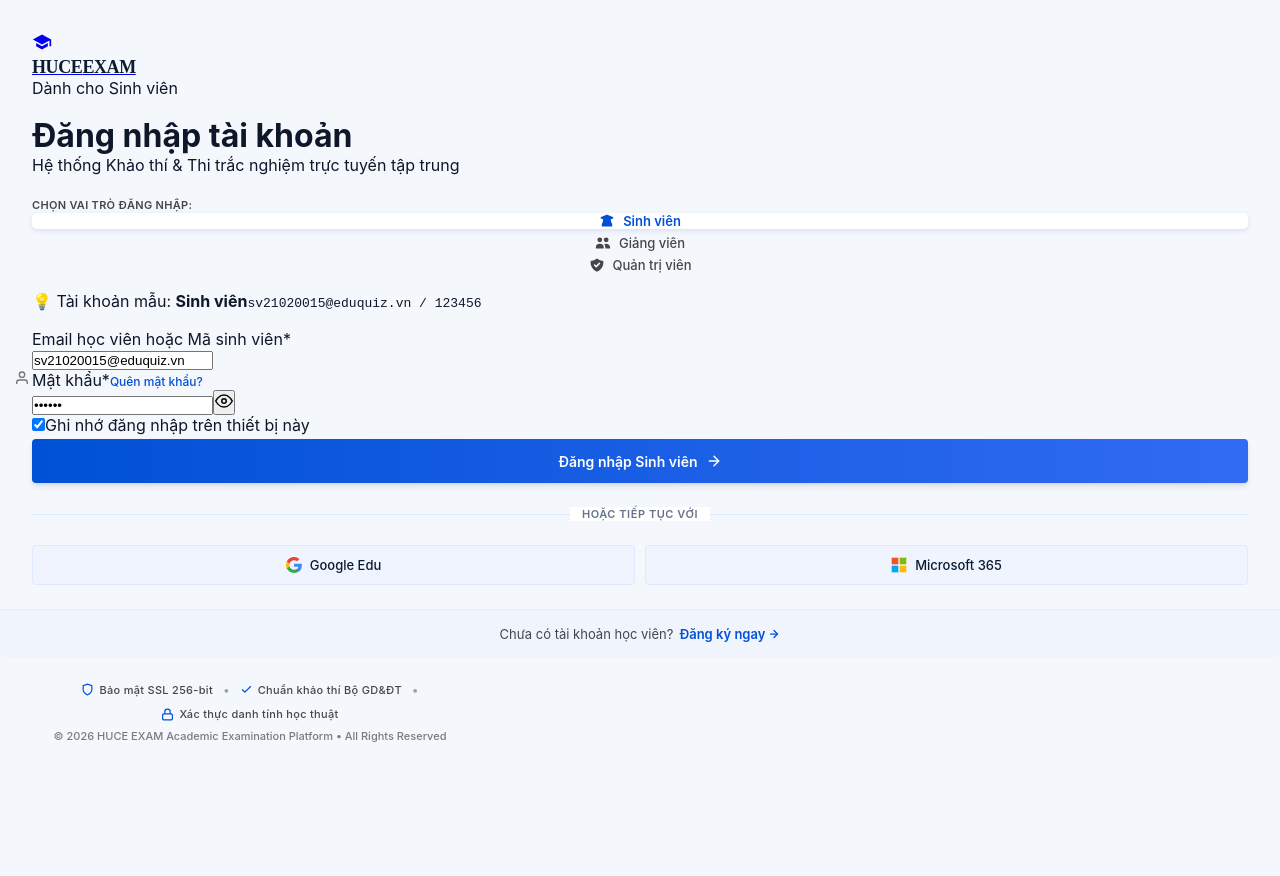
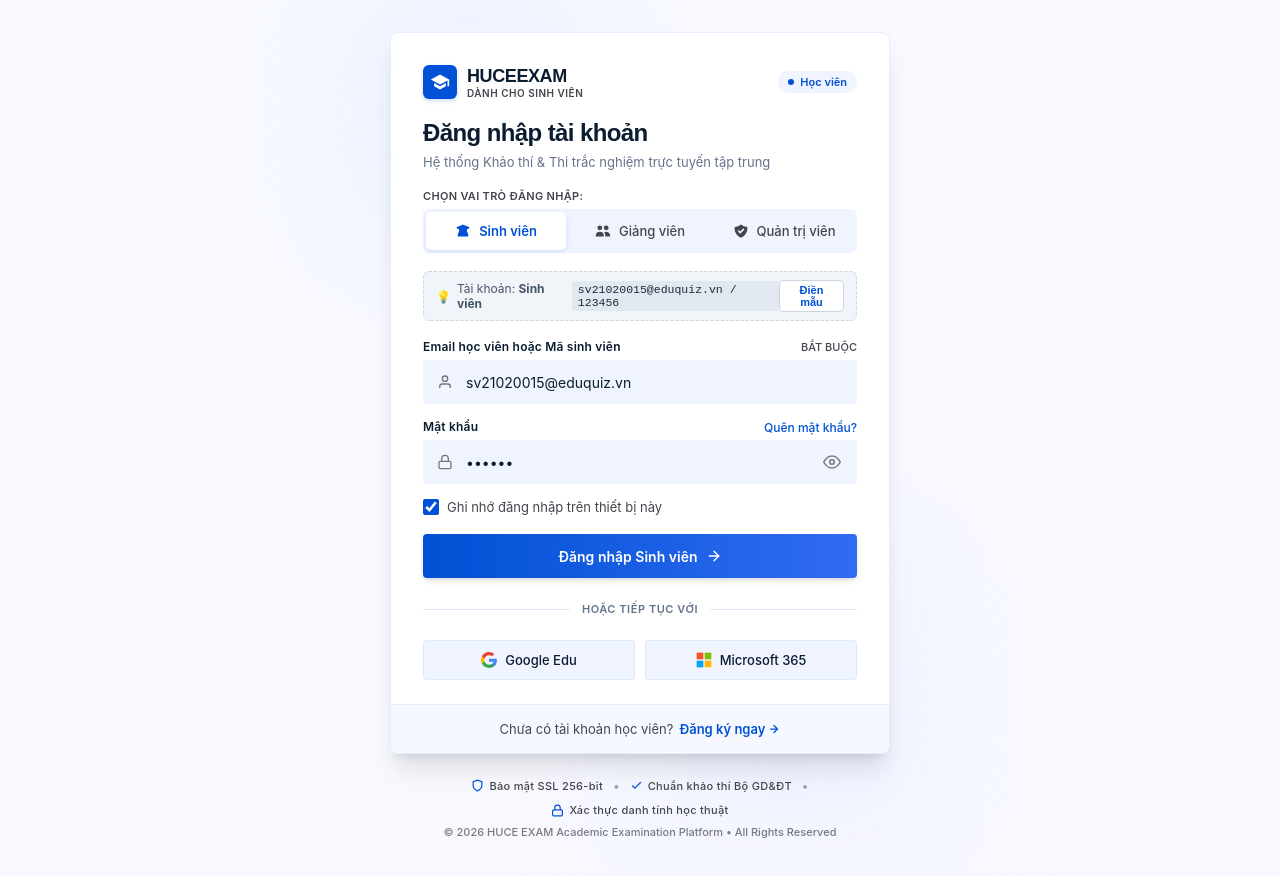
Before and after one commit to Meepo1217/web-thi-online, a React app in the folder frontend/: page /login in a window 1280 px wide. Shown: the top 876 px of the page. Before the commit the page ends 800 px from the top, so only its background shows below. Built offline with nearby package versions, Linux system fonts and the light colour scheme; the HTML template or start-up script is replaced by a standard one.

Commit message:
fix(auth): align Login component markup with auth.css Figma design classes

```diff
--- a/frontend/src/pages/auth/Login.jsx
+++ b/frontend/src/pages/auth/Login.jsx
@@ -4,15 +4,15 @@ import { useAuth } from '../../context/AuthContext';
 import './auth.css';
 
 /**
- * Login - Trang Đăng nhập chung cho cả Học sinh / Sinh viên và Giảng viên
- * Chuẩn Figma pixel-perfect với thanh chuyển đổi Role Minimalist
+ * Login - Trang Đăng nhập chung cho cả Sinh viên, Giảng viên và Quản trị viên
+ * Chuẩn Figma pixel-perfect với thẻ Card trung tâm 500px, bộ lọc vai trò, SSO và bảo mật học thuật
  */
 export default function Login({ defaultRole = 'student' }) {
   const navigate = useNavigate();
   const authContext = useAuth ? useAuth() : null;
   const login = authContext?.login;
 
-  // Role: 'student' (Học sinh / Sinh viên) hoặc 'teacher' (Giảng viên)
+  // Role: 'student' (Học sinh / Sinh viên), 'teacher' (Giảng viên) hoặc 'admin' (Quản trị viên)
   const [role, setRole] = useState(defaultRole);
 
   const [identifier, setIdentifier] = useState('sv21020015@eduquiz.vn');
@@ -23,7 +23,7 @@ export default function Login({ defaultRole = 'student' }) {
   const [isLoading, setIsLoading] = useState(false);
   const [alertInfo, setAlertInfo] = useState(null);
 
-  // Khi chuyển tab Role, tự động đổi gợi ý tài khoản mẫu
+  // Khi chuyển tab Role, tự động cập nhật tài khoản mẫu
   const handleRoleChange = (newRole) => {
     setRole(newRole);
     setAlertInfo(null);
@@ -115,27 +115,27 @@ export default function Login({ defaultRole = 'student' }) {
   };
 
   return (
-    <div className="auth-page-wrapper">
-      <div className="auth-main-card">
+    <div className="auth-wrapper">
+      <div className="auth-container">
+        {/* Subtle ambient decorative glow backdrop chuẩn Figma */}
+        <div className="auth-glow-top-left" />
+        <div className="auth-glow-bottom-right" />
+
+        {/* Thẻ Card trung tâm */}
+        <div className="auth-card">
           <div className="auth-card-body">
 
             {/* 1. Header: Brand Logo & Chip Học thuật */}
-          <div className="auth-header-strip">
-            <Link to="/" className="auth-brand-logo" title="Trang chủ EduQuiz">
-              <div className="auth-brand-box">
+            <div className="auth-brand-row">
+              <Link to="/" className="auth-brand-left" title="Trang chủ HUCE EXAM">
+                <div className="auth-brand-emblem-box">
                   <svg width="20" height="20" viewBox="0 0 24 24" fill="currentColor">
                     <path d="M12 3L1 9l11 6 9-4.91V17h2V9L12 3zM5 13.18v4L12 21l7-3.82v-4L12 17l-7-3.82z" />
                   </svg>
                 </div>
-              <div className="auth-brand-title">
-                <span>HUCE</span>
-                <span className="auth-brand-highlight">EXAM</span>
-              </div>
-            </Link>
-
-            <div className={`auth-role-pill ${role}`}>
-              <span className="auth-role-dot"></span>
-              <span className="auth-role-text">
+                <div className="auth-brand-info">
+                  <h2 className="auth-brand-title">HUCEEXAM</h2>
+                  <span className="auth-brand-subtitle">
                     {role === 'admin'
                       ? 'Dành cho Quản trị viên'
                       : role === 'student'
@@ -143,20 +143,28 @@ export default function Login({ defaultRole = 'student' }) {
                       : 'Dành cho Giảng viên'}
                   </span>
                 </div>
+              </Link>
+
+              <div className="auth-badge-pill">
+                <span className="auth-badge-dot" />
+                <span className="auth-badge-label">
+                  {role === 'admin' ? 'Super Admin' : role === 'student' ? 'Học viên' : 'Giảng viên'}
+                </span>
+              </div>
             </div>
 
             {/* 2. Tiêu đề chào mừng */}
-          <div className="auth-welcome-block">
-            <h1 className="auth-welcome-title">Đăng nhập tài khoản</h1>
-            <p className="auth-welcome-sub">
+            <div className="auth-header-section">
+              <h1 className="auth-heading">Đăng nhập tài khoản</h1>
+              <p className="auth-subtext">
                 Hệ thống Khảo thí & Thi trắc nghiệm trực tuyến tập trung
               </p>
             </div>
 
             {/* 3. Thanh chuyển đổi vai trò (Role Selector Tabs chuẩn Figma) */}
-          <div className="auth-role-tabs-wrap">
+            <div className="auth-role-tabs-container">
               <span className="auth-role-tabs-label">Chọn vai trò đăng nhập:</span>
-            <div className="auth-role-tabs-container">
+              <div className="auth-role-tabs">
                 <button
                   type="button"
                   className={`auth-role-tab-btn ${role === 'student' ? 'active' : ''}`}
@@ -193,80 +201,127 @@ export default function Login({ defaultRole = 'student' }) {
             </div>
 
             {/* Quick Demo Credentials Info */}
-          <div className="auth-demo-hint-box">
-            <span>💡 Tài khoản mẫu: <strong>{role === 'admin' ? 'Quản trị viên' : role === 'student' ? 'Sinh viên' : 'Giảng viên'}</strong></span>
-            <code>{identifier} / {password}</code>
+            <div className="auth-demo-bar">
+              <span style={{ display: 'flex', alignItems: 'center', gap: '6px' }}>
+                <span>💡</span>
+                <span>Tài khoản: <strong>{role === 'admin' ? 'Quản trị viên' : role === 'student' ? 'Sinh viên' : 'Giảng viên'}</strong></span>
+                <code style={{ background: '#E2E8F0', padding: '2px 6px', borderRadius: '4px', fontSize: '11.5px', color: '#1E293B' }}>
+                  {identifier} / {password}
+                </code>
+              </span>
+              <button
+                type="button"
+                className="btn-auth-demo-chip"
+                onClick={() => {
+                  if (role === 'student') {
+                    setIdentifier('sv21020015@eduquiz.vn');
+                    setPassword('123456');
+                  } else if (role === 'teacher') {
+                    setIdentifier('gv.nguyenan@eduquiz.vn');
+                    setPassword('123456');
+                  } else {
+                    setIdentifier('admin@huce.edu.vn');
+                    setPassword('123456');
+                  }
+                }}
+              >
+                Điền mẫu
+              </button>
             </div>
 
             {/* Alert thông báo phản hồi */}
             {alertInfo && (
-            <div className={`auth-alert-box ${alertInfo.type}`}>
-              {alertInfo.type === 'error' ? (
-                <svg width="16" height="16" viewBox="0 0 24 24" fill="none" stroke="currentColor" strokeWidth="2">
-                  <circle cx="12" cy="12" r="10"></circle>
-                  <line x1="12" y1="8" x2="12" y2="12"></line>
-                  <line x1="12" y1="16" x2="12.01" y2="16"></line>
-                </svg>
-              ) : (
-                <svg width="16" height="16" viewBox="0 0 24 24" fill="none" stroke="currentColor" strokeWidth="2.5">
-                  <path d="M22 11.08V12a10 10 0 1 1-5.93-9.14"></path>
-                  <polyline points="22 4 12 14.01 9 11.01"></polyline>
-                </svg>
-              )}
+              <div
+                style={{
+                  padding: '10px 14px',
+                  borderRadius: '6px',
+                  fontSize: '13px',
+                  lineHeight: '18px',
+                  background: alertInfo.type === 'error' ? '#FEE2E2' : '#DCFCE7',
+                  color: alertInfo.type === 'error' ? '#991B1B' : '#166534',
+                  border: `1px solid ${alertInfo.type === 'error' ? '#FCA5A5' : '#86EFAC'}`,
+                  display: 'flex',
+                  alignItems: 'center',
+                  gap: '8px'
+                }}
+              >
+                <span>{alertInfo.type === 'error' ? '⚠️' : '✅'}</span>
                 <span>{alertInfo.message}</span>
               </div>
             )}
 
             {/* 4. Form Đăng nhập */}
-          <form className="auth-form-fields" onSubmit={handleSubmit}>
+            <form className="auth-form" onSubmit={handleSubmit}>
               {/* Input Identifier */}
-            <div className="auth-field-group">
-              <label className="auth-field-label">
-                <span>{role === 'student' ? 'Email học viên hoặc Mã sinh viên' : 'Email giảng viên hoặc Mã cán bộ'}</span>
-                <span className="auth-field-required">*</span>
+              <div className="auth-form-group">
+                <div className="auth-form-label-row">
+                  <label htmlFor="login-identifier" className="auth-form-label">
+                    {role === 'student'
+                      ? 'Email học viên hoặc Mã sinh viên'
+                      : role === 'teacher'
+                      ? 'Email giảng viên hoặc Mã cán bộ'
+                      : 'Email quản trị viên hoặc Tên đăng nhập'}
                   </label>
-              <div className="auth-input-wrapper">
-                <input
-                  type="text"
-                  className="auth-input-control"
-                  value={identifier}
-                  onChange={(e) => setIdentifier(e.target.value)}
-                  placeholder={role === 'student' ? 'Ví dụ: sv21020015@eduquiz.vn' : 'Ví dụ: gv.nguyenan@eduquiz.vn'}
-                  required
-                />
-                <div className="auth-input-icon">
-                  <svg width="18" height="18" viewBox="0 0 24 24" fill="none" stroke="currentColor" strokeWidth="2">
+                  <span className="auth-form-tag">Bắt buộc</span>
+                </div>
+                <div className="auth-input-container">
+                  <span className="auth-input-icon">
+                    <svg width="16" height="16" viewBox="0 0 24 24" fill="none" stroke="currentColor" strokeWidth="2">
                       <path d="M20 21v-2a4 4 0 0 0-4-4H8a4 4 0 0 0-4 4v2"></path>
                       <circle cx="12" cy="7" r="4"></circle>
                     </svg>
-                </div>
+                  </span>
+                  <input
+                    id="login-identifier"
+                    type="text"
+                    className="auth-input-field"
+                    value={identifier}
+                    onChange={(e) => setIdentifier(e.target.value)}
+                    placeholder={
+                      role === 'student'
+                        ? 'Ví dụ: sv21020015@eduquiz.vn'
+                        : role === 'teacher'
+                        ? 'Ví dụ: gv.nguyenan@eduquiz.vn'
+                        : 'Ví dụ: admin@huce.edu.vn'
+                    }
+                    autoComplete="username"
+                    required
+                  />
                 </div>
               </div>
 
               {/* Input Password */}
-            <div className="auth-field-group">
-              <div className="auth-field-header-row">
-                <label className="auth-field-label">
-                  <span>Mật khẩu</span>
-                  <span className="auth-field-required">*</span>
+              <div className="auth-form-group">
+                <div className="auth-form-label-row">
+                  <label htmlFor="login-password" className="auth-form-label">
+                    Mật khẩu
                   </label>
                   <a href="#forgot" onClick={handleForgotPassword} className="auth-forgot-link">
                     Quên mật khẩu?
                   </a>
                 </div>
-              <div className="auth-input-wrapper">
+                <div className="auth-input-container">
+                  <span className="auth-input-icon">
+                    <svg width="16" height="16" viewBox="0 0 24 24" fill="none" stroke="currentColor" strokeWidth="2">
+                      <rect x="3" y="11" width="18" height="11" rx="2" ry="2"></rect>
+                      <path d="M7 11V7a5 5 0 0 1 10 0v4"></path>
+                    </svg>
+                  </span>
                   <input
+                    id="login-password"
                     type={showPassword ? 'text' : 'password'}
-                  className="auth-input-control"
+                    className="auth-input-field"
                     value={password}
                     onChange={(e) => setPassword(e.target.value)}
-                  placeholder="Nhập mật khẩu của bạn..."
+                    placeholder="Nhập mật khẩu..."
+                    autoComplete="current-password"
                     required
                   />
                   <button
                     type="button"
-                  className="auth-eye-toggle-btn"
+                    className="auth-btn-toggle-password"
                     onClick={() => setShowPassword(!showPassword)}
+                    title={showPassword ? 'Ẩn mật khẩu' : 'Hiện mật khẩu'}
                     tabIndex="-1"
                   >
                     {showPassword ? (
@@ -285,16 +340,15 @@ export default function Login({ defaultRole = 'student' }) {
               </div>
 
               {/* Checkbox Remember Me */}
-            <div className="auth-options-row">
-              <label className="auth-checkbox-label">
+              <div className="auth-utilities-row">
+                <label className="auth-remember-label">
                   <input
                     type="checkbox"
+                    className="auth-remember-checkbox"
                     checked={rememberMe}
                     onChange={(e) => setRememberMe(e.target.checked)}
-                  className="auth-checkbox-input"
                   />
-                <span className="auth-checkbox-custom"></span>
-                <span className="auth-checkbox-text">Ghi nhớ đăng nhập trên thiết bị này</span>
+                  <span className="auth-remember-text">Ghi nhớ đăng nhập trên thiết bị này</span>
                 </label>
               </div>
 
@@ -308,7 +362,9 @@ export default function Login({ defaultRole = 'student' }) {
                   <span>Đang xử lý đăng nhập...</span>
                 ) : (
                   <>
-                  <span>Đăng nhập {role === 'student' ? 'Sinh viên' : 'Giảng viên'}</span>
+                    <span>
+                      Đăng nhập {role === 'admin' ? 'Quản trị viên' : role === 'teacher' ? 'Giảng viên' : 'Sinh viên'}
+                    </span>
                     <svg width="16" height="16" viewBox="0 0 24 24" fill="none" stroke="currentColor" strokeWidth="2.2" strokeLinecap="round" strokeLinejoin="round">
                       <line x1="5" y1="12" x2="19" y2="12"></line>
                       <polyline points="12 5 19 12 12 19"></polyline>
@@ -401,5 +457,6 @@ export default function Login({ defaultRole = 'student' }) {
           </div>
         </div>
       </div>
+    </div>
   );
 }
--- a/frontend/src/pages/auth/auth.css
+++ b/frontend/src/pages/auth/auth.css
@@ -113,7 +113,7 @@
 }
 
 .auth-brand-title {
-  font-family: 'Liberation Serif', Georgia, serif;
+  font-family: 'Plus Jakarta Sans', sans-serif;
   font-style: normal;
   font-weight: 700;
   font-size: 18px;
@@ -167,7 +167,7 @@
 }
 
 .auth-heading {
-  font-family: 'Liberation Serif', Georgia, serif;
+  font-family: 'Plus Jakarta Sans', sans-serif;
   font-style: normal;
   font-weight: 700;
   font-size: 24px;
```
Lines whose indentation alone changed are shown as unchanged.
